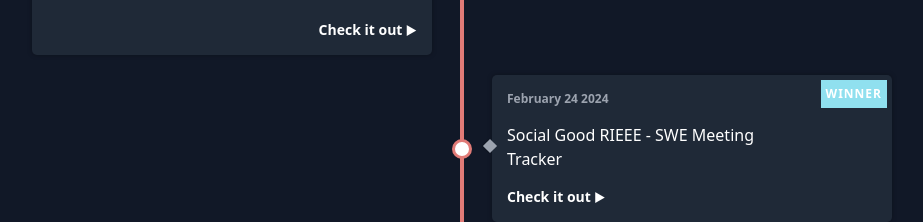
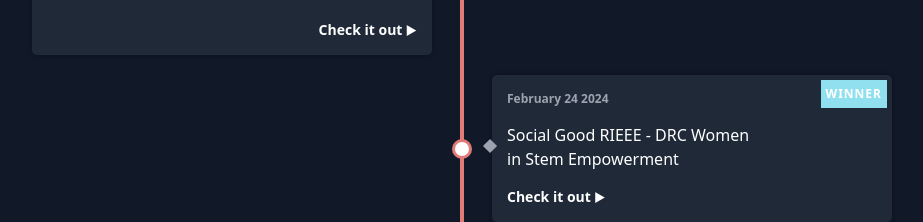
Before and after one commit to koolkusum/Kusum_Gandham, a React (Create React App) app: page / in a window 1280 px wide. Shown: the part 4563-4785 px from the top of the page, without its empty margins (178-1101 px from the left). Built offline with nearby package versions, Linux system fonts and the light colour scheme.

Commit message:
update to drc

```diff
--- a/src/data.js
+++ b/src/data.js
@@ -256,7 +256,7 @@
     }
   },
   {
-    text: 'Social Good RIEEE - SWE Meeting Tracker',
+    text: 'Social Good RIEEE - DRC Women in Stem Empowerment',
     date: 'February 24 2024',
     category: {
       tag: 'Winner',
```
